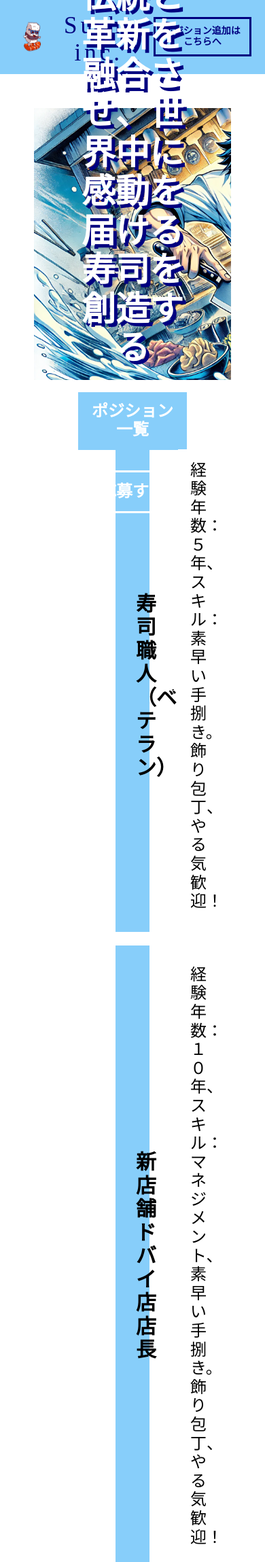
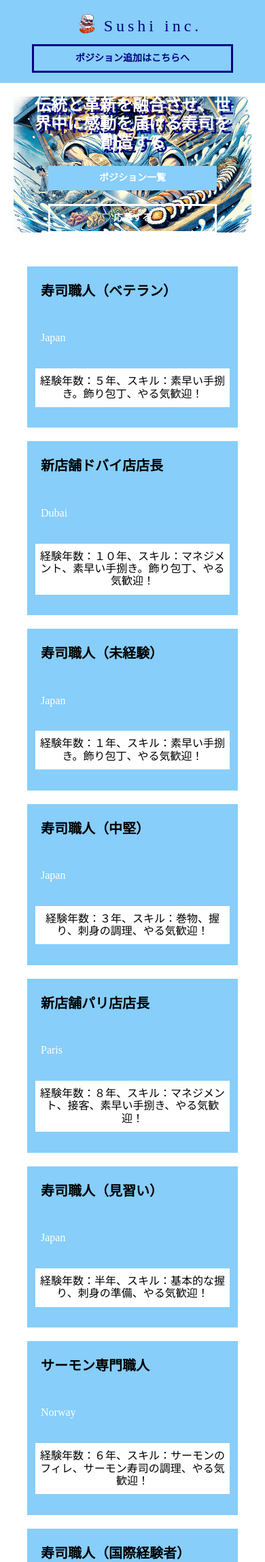
Before and after one commit to masvc/sushi-recruit, a PHP site: page /index.php in a window 390 px wide. Shown: the top 2298 px of the page at 68% size. Run offline with PHP 8.4, Linux system fonts and the light colour scheme.

Commit message:
Update style.css

```diff
--- a/style.css
+++ b/style.css
@@ -191,3 +191,83 @@ footer {
 .fa {
   margin: 0 20px;
 }
+
+
+/* --- ここからレスポンシブ対応のスタイル --- */
+@media screen and (max-width: 600px) {
+  body {
+    font-size: 16px;
+  }
+
+  header {
+    flex-direction: column;
+  }
+
+  .logo {
+    height: 50px;
+  }
+
+  .logop {
+    font-size: 24px;
+  }
+
+  .navi {
+    display: flex;
+    justify-content: center;
+    width: 100%;
+  }
+
+  .b1 {
+    width: 80%;
+    margin: 5px 0;
+    padding: 10px 0;
+    font-size: 14px;
+  }
+
+  .missionimg {
+    height: 200px;
+    margin: 20px;
+    padding: 20px;
+  }
+
+  .mission {
+    font-size: 24px;
+    margin: 10px;
+  }
+
+  .b2,
+  .b3 {
+    width: 80%;
+    margin: 10px auto;
+    padding: 10px 0;
+    font-size: 14px;
+  }
+
+  .jobbox {
+    padding: 10px 20px;
+  }
+
+  .jb {
+    flex-direction: column;
+    align-items: flex-start;
+    padding: 10px;
+  }
+
+  .pn {
+    font-size: 20px;
+    padding: 5px 0;
+  }
+
+  .an {
+    padding: 5px 0;
+  }
+
+  .dn {
+    padding: 10px 0;
+  }
+
+  footer {
+    flex-direction: column;
+    align-items: center;
+  }
+}
```
